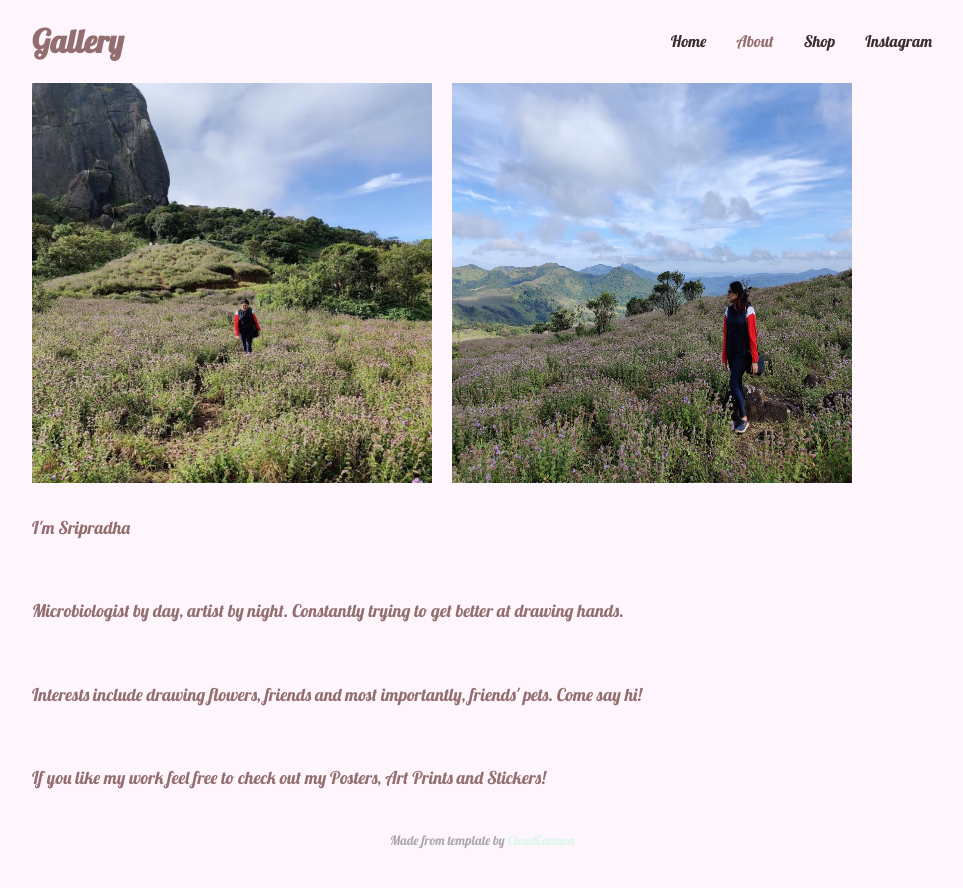
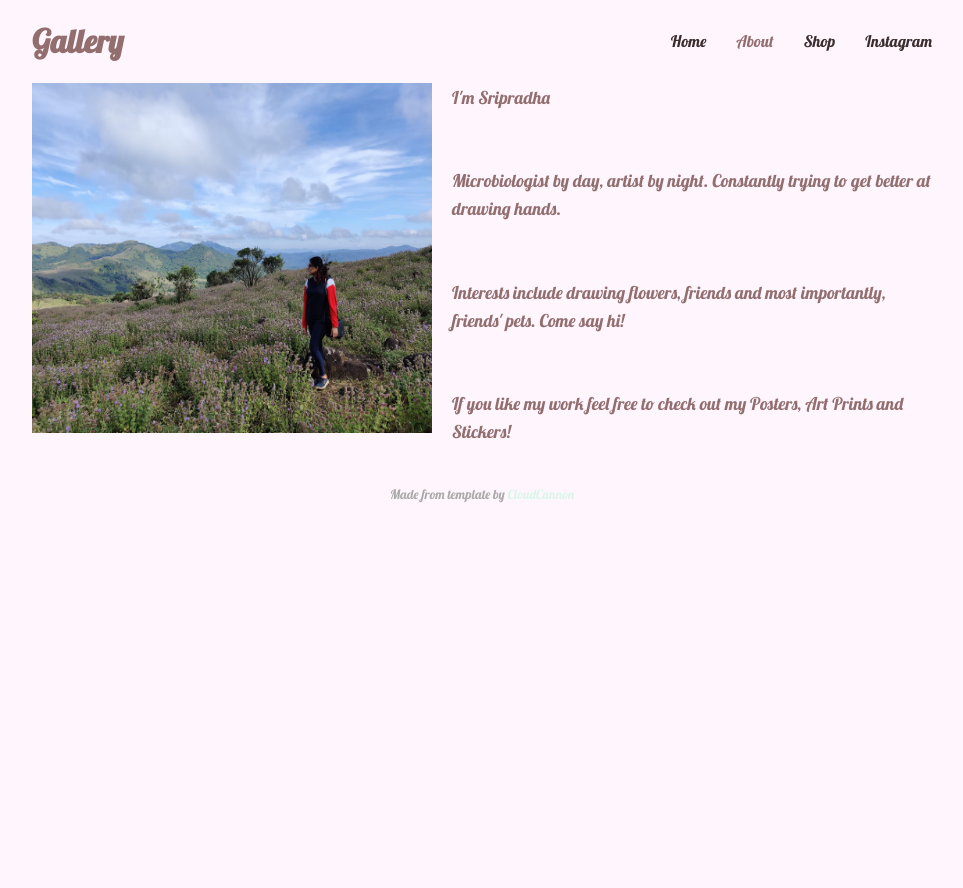
Before and after one commit to spdemergency/spdemergency.github.io, a Jekyll site: the page built from about.html, in a window 1280 px wide. Shown: the top 888 px of the page, without its empty margins (158-1121 px from the left). Built offline with Jekyll 4.4.1, drawn with Linux system fonts in a browser that asks for light colours.

Commit message:
Update about.html

```diff
--- a/about.html
+++ b/about.html
@@ -17,9 +17,9 @@ title: About
 		</div>
 	</div>
 
-	<div class="side-photo">
+	<!-- <div class="side-photo">
 		<img src="{{ site.baseurl }}/images/me.jpg" alt="SPD" class="editable" height="400" width="400" />
-	</div>
+	</div> -->
 	<div class="side-photo">
 		<img src="{{ site.baseurl }}/images/me1.jpg" alt="SPD" class="editable" height="400" width="400" />
 	</div>
```
